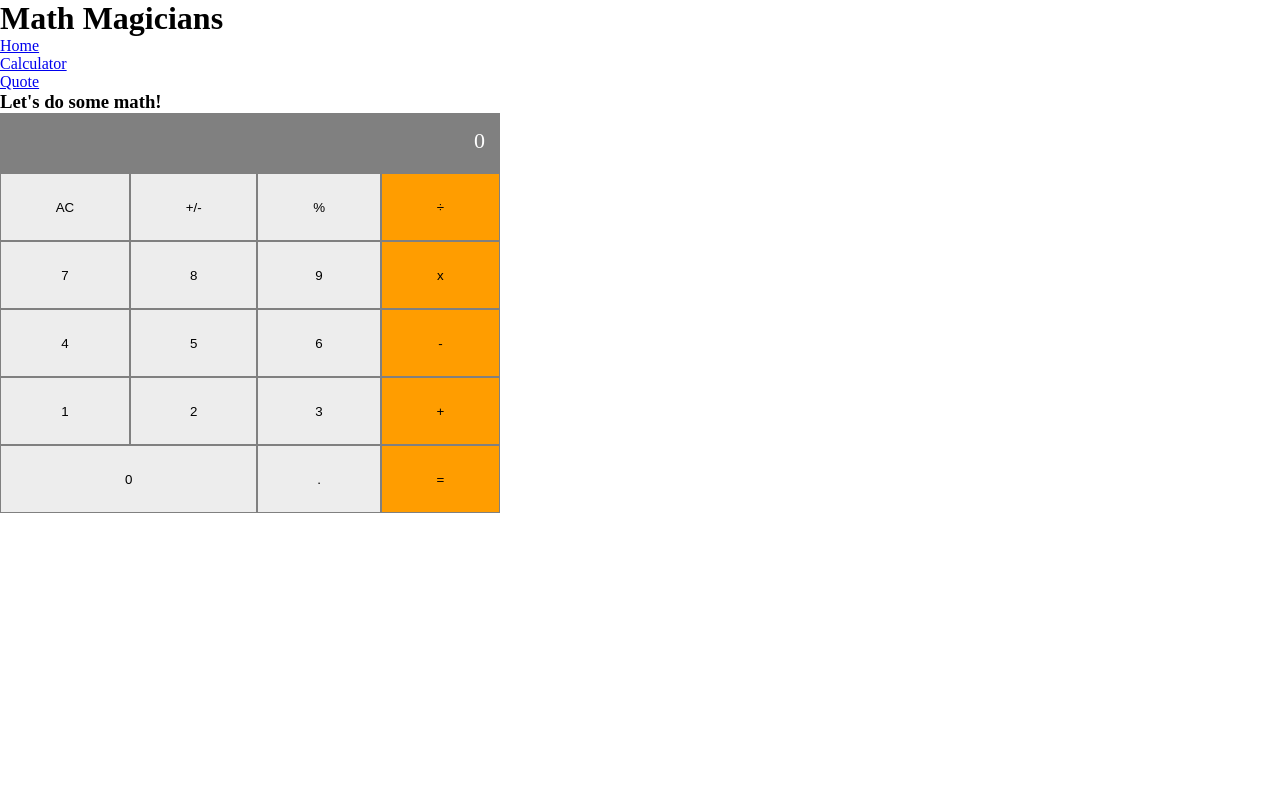
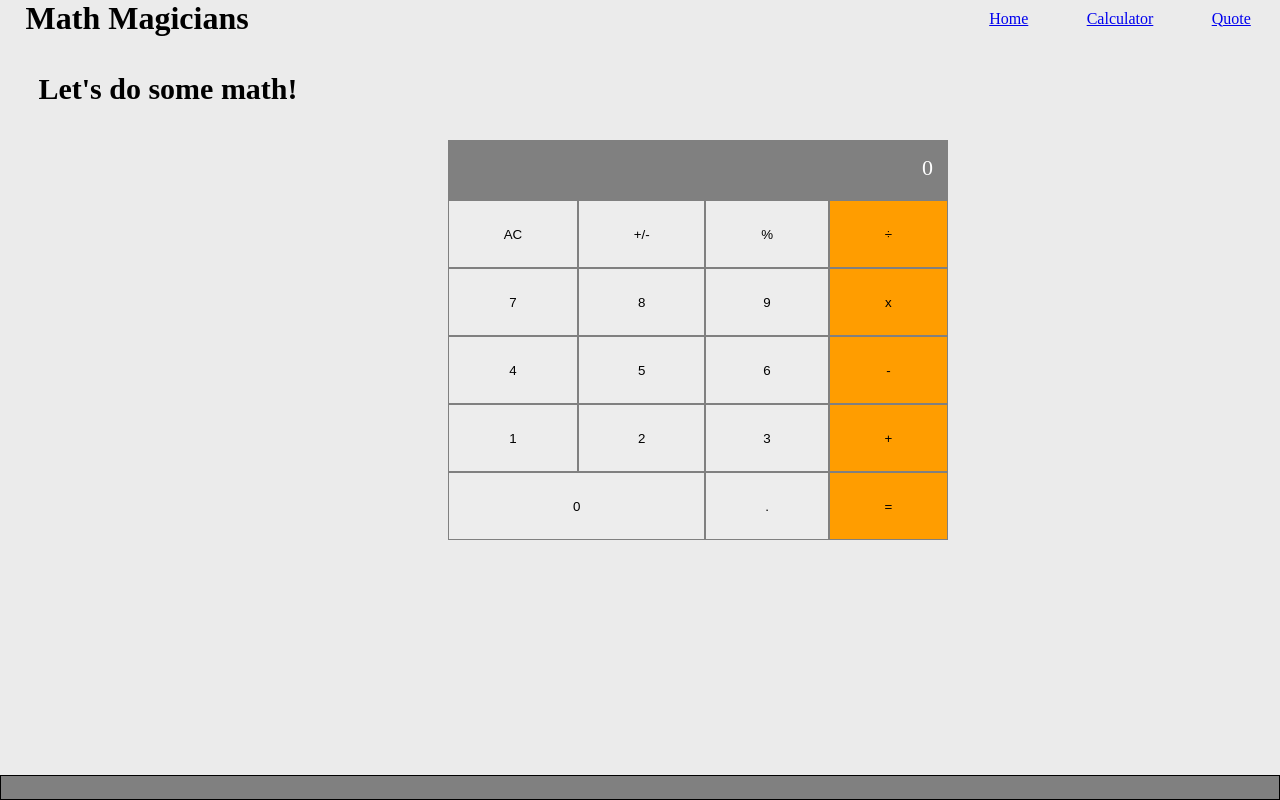
Before and after one commit to lucas-crodrigues/mathmagicians, a React (Create React App) app: page /calculator in a window 1280 px wide. Built offline with nearby package versions, Linux system fonts and the light colour scheme.

Commit message:
Update styling for the calculator section

```diff
--- a/src/App.js
+++ b/src/App.js
@@ -1,22 +1,36 @@
-import { Link } from 'react-router-dom';
+import Header from './components/Header';
 import Calculator from './components/Calculator';
+import Footer from './components/Footer';
+import './Page.css';
 
 const App = () => (
-  <div className="App">
-    <header>
-      <h1>Math Magicians</h1>
-      <nav>
-        <Link to="/">Home</Link>
-      </nav>
-      <nav>
-        <Link to="/calculator">Calculator</Link>
-      </nav>
-      <nav>
-        <Link to="/quote">Quote</Link>
-      </nav>
-    </header>
-    <h3>Let&apos;s do some math!</h3>
-    <Calculator />
+  <div className="app">
+    <Header />
+    <h3
+      style={{
+        margin: '0 3vw',
+        fontSize: '30px',
+      }}
+    >
+      Let&apos;s do some math!
+    </h3>
+    <div
+      style={{
+        display: 'flex',
+        flexDirection: 'row-reverse',
+      }}
+    >
+      <div
+        style={{
+          padding: '0 5vw 5vh 0',
+          height: '75vh',
+          width: '65vw',
+        }}
+      >
+        <Calculator />
+      </div>
+    </div>
+    <Footer />
   </div>
 );
 
```
